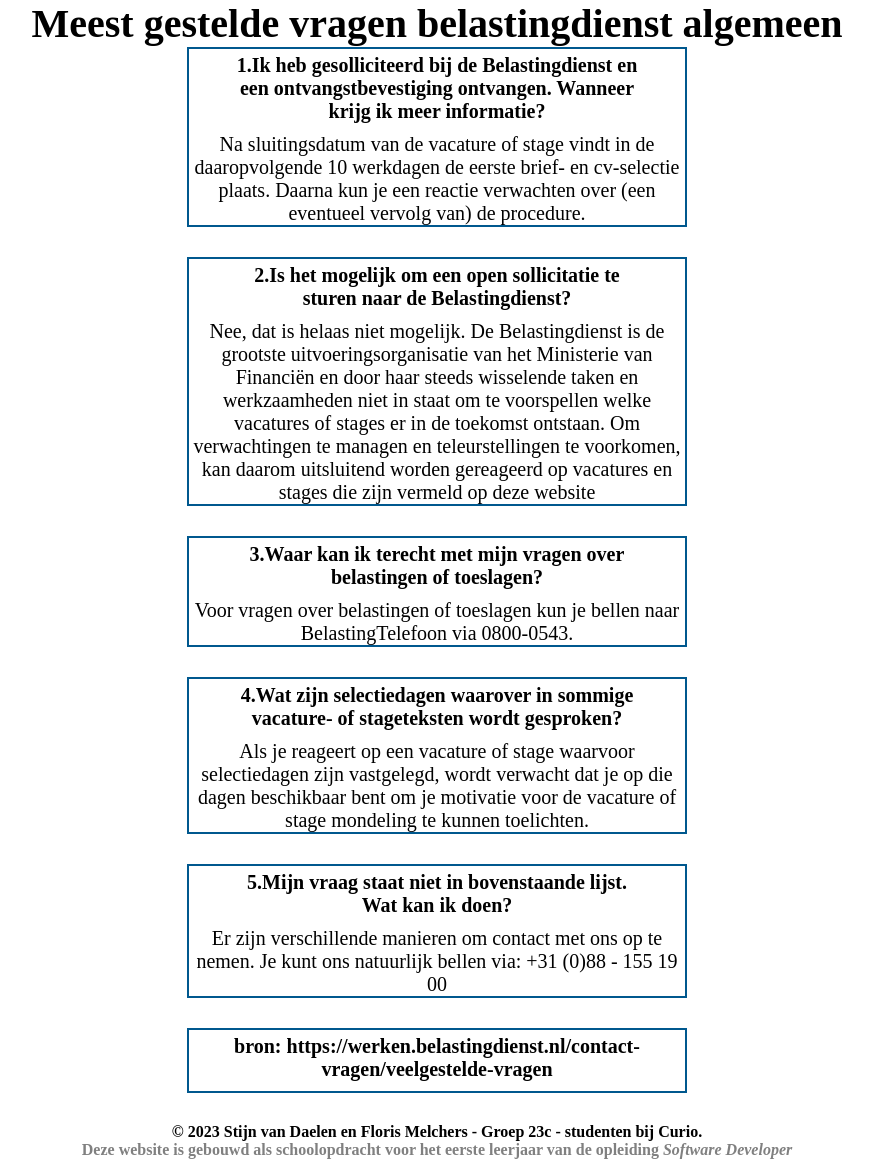
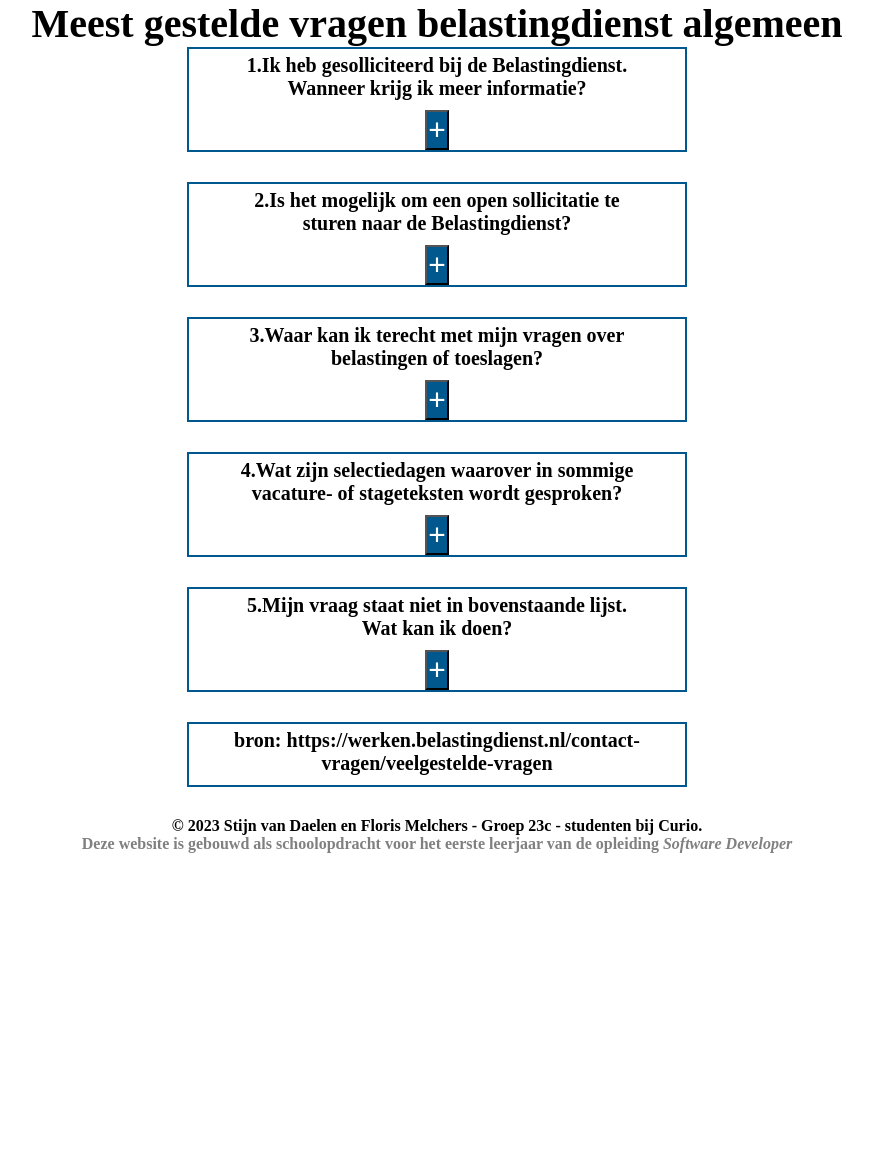
Before and after one commit to Floris29/PRA, a PHP site: page /q-a.php in a window 1280 px wide. Shown: the part 222-1381 px from the top of the page, without its empty margins (203-1076 px from the left). After the commit the page ends 1075 px from the top, so only its background shows below. Run offline with PHP 8.4, Linux system fonts and the light colour scheme.

Commit message:
Auto stash before merge of "main" and "origin/main"

```diff
--- a/css/style.css
+++ b/css/style.css
@@ -228,3 +228,17 @@ h3{
 .titel-teams{
     text-align: center;
 }
+.vraag1, .vraag2, .vraag3, .vraag4, .vraag5{
+    display:block;
+}
+
+.text-hidden1, .text-hidden2, .text-hidden3, .text-hidden4, .text-hidden5{
+    display: none;
+}
+button{
+    font-size:30px;
+    background-color: #00588E;
+    color: white;
+    padding: 1px;
+    cursor: pointer;
+}
--- a/q-a.php
+++ b/q-a.php
@@ -13,46 +13,47 @@
     <?php require_once("header.php"); ?>
 
     <main>
+
+
         <div class="vragen">
         <h1>Meest gestelde vragen belastingdienst algemeen</h1>
         <div class="vragen-antwoorden">
         <h3>
-            1.Ik heb gesolliciteerd bij de Belastingdienst en een ontvangstbevestiging ontvangen. Wanneer krijg ik meer informatie?
+            1.Ik heb gesolliciteerd bij de Belastingdienst. Wanneer krijg ik meer informatie?
         </h3>
-            <p>
-             Na sluitingsdatum van de vacature of stage vindt in de daaropvolgende 10 werkdagen de eerste brief- en cv-selectie plaats. Daarna kun je een reactie verwachten over (een eventueel vervolg van) de procedure.
-            </p>
+            <p class="vraag1 hallo"> <button id="vraag1">+</button>
+            <p id="text-hidden1" class="text-hidden1">Na sluitingsdatum van de vacature of stage vindt in de daaropvolgende 10 werkdagen de eerste brief- en cv-selectie plaats. Daarna kun je een reactie verwachten over (een eventueel vervolg van) de procedure.</p>
+
             </div>
             <div class="vragen-antwoorden">
         <h3>
             2.Is het mogelijk om een open sollicitatie te sturen naar de Belastingdienst?
         </h3>
-            <p>
-                 Nee, dat is helaas niet mogelijk. De Belastingdienst is de grootste uitvoeringsorganisatie van het Ministerie van Financiën en door haar steeds wisselende taken en werkzaamheden niet in staat om te voorspellen welke vacatures of stages er in de toekomst ontstaan. Om verwachtingen te managen en teleurstellingen te voorkomen, kan daarom uitsluitend worden gereageerd op vacatures en stages die zijn vermeld op deze website
-            </p>
+            <p class="vraag2 hallo"> <button id="vraag2">+</button>
+                 <p id="text-hidden2" class="text-hidden2">Nee, dat is helaas niet mogelijk. De Belastingdienst is de grootste uitvoeringsorganisatie van het Ministerie van Financiën en door haar steeds wisselende taken en werkzaamheden niet in staat om te voorspellen welke vacatures of stages er in de toekomst ontstaan. Om verwachtingen te managen en teleurstellingen te voorkomen, kan daarom uitsluitend worden gereageerd op vacatures en stages die zijn vermeld op deze website</p>
             </div>
             <div class="vragen-antwoorden">
         <h3>
             3.Waar kan ik terecht met mijn vragen over belastingen of toeslagen?
         </h3>
-            <p>
-                Voor vragen over belastingen of toeslagen kun je bellen naar BelastingTelefoon via 0800-0543.
+            <p class="vraag3 hallo"> <button id="vraag3">+</button>
+            <p id="text-hidden3" class="text-hidden3">Voor vragen over belastingen of toeslagen kun je bellen naar BelastingTelefoon via 0800-0543.
             </p>
             </div>
             <div class="vragen-antwoorden">
         <h3>
           4.Wat zijn selectiedagen waarover in sommige vacature- of stageteksten wordt gesproken?
         </h3>
-            <p>
-             Als je reageert op een vacature of stage waarvoor selectiedagen zijn vastgelegd, wordt verwacht dat je op die dagen beschikbaar bent om je motivatie voor de vacature of stage mondeling te kunnen toelichten.
+             <p class="vraag4 hallo"> <button id="vraag4">+</button>
+             <p id="text-hidden4" class="text-hidden4">Als je reageert op een vacature of stage waarvoor selectiedagen zijn vastgelegd, wordt verwacht dat je op die dagen beschikbaar bent om je motivatie voor de vacature of stage mondeling te kunnen toelichten.
             </p>
             </div>
             <div class="vragen-antwoorden">
         <h3>
             5.Mijn vraag staat niet in bovenstaande lijst. Wat kan ik doen?
         </h3>
-            <p>
-             Er zijn verschillende manieren om contact met ons op te nemen.  Je kunt ons natuurlijk bellen via: +31 (0)88 - 155 19 00
+            <p class="vraag5 hallo"> <button id="vraag5">+</button>
+            <p id="text-hidden5" class="text-hidden5">Er zijn verschillende manieren om contact met ons op te nemen.  Je kunt ons natuurlijk bellen via: +31 (0)88 - 155 19 00
             </p>
             </div>
             <div class="vragen-antwoorden">
@@ -63,6 +64,27 @@
     </div>
 
     </main>
+    <script>
+    document.getElementById('vraag1').addEventListener('click', function() {
+                document.getElementById('text-hidden1').style.display = 'block';
+            })
+    document.getElementById('vraag2').addEventListener('click', function() {
+                document.getElementById('text-hidden2').style.display = 'block';
+            })
+    document.getElementById('vraag3').addEventListener('click', function() {
+                document.getElementById('text-hidden3').style.display = 'block';
+            })
+    document.getElementById('vraag4').addEventListener('click', function() {
+                document.getElementById('text-hidden4').style.display = 'block';
+            })
+    document.getElementById('vraag5').addEventListener('click', function() {
+                document.getElementById('text-hidden5').style.display = 'block';
+            })
+    c
+        </script>
+        </script>
+
+
 
     <?php require_once("footer.php"); ?>
 
```
